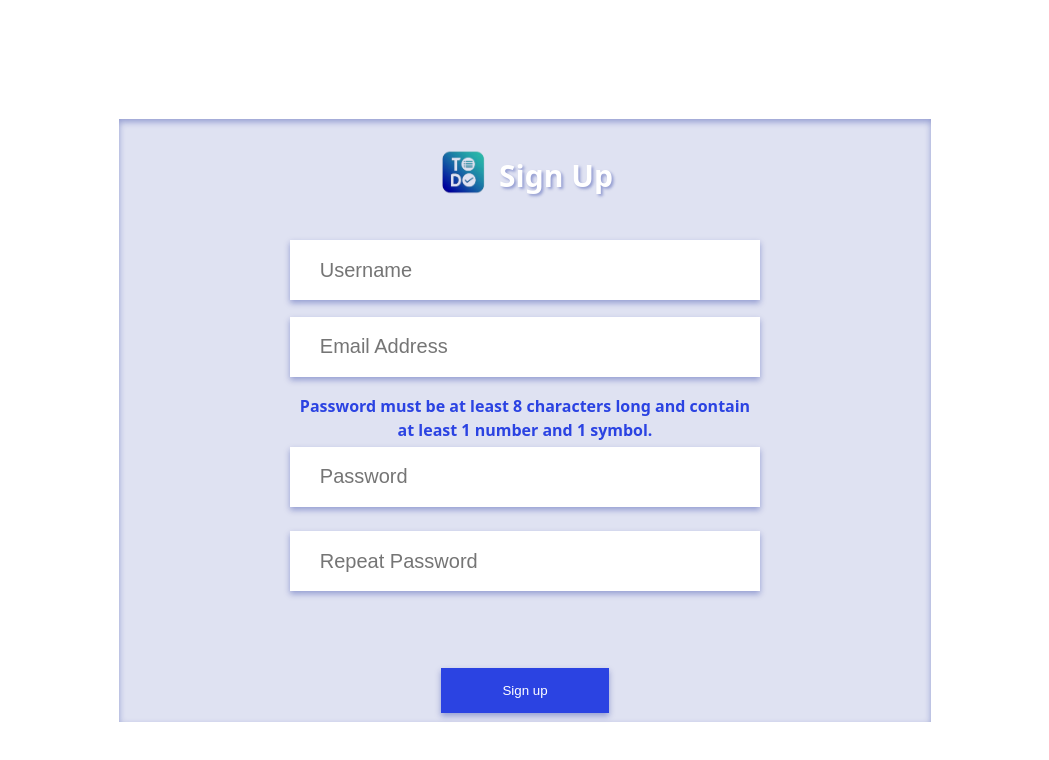
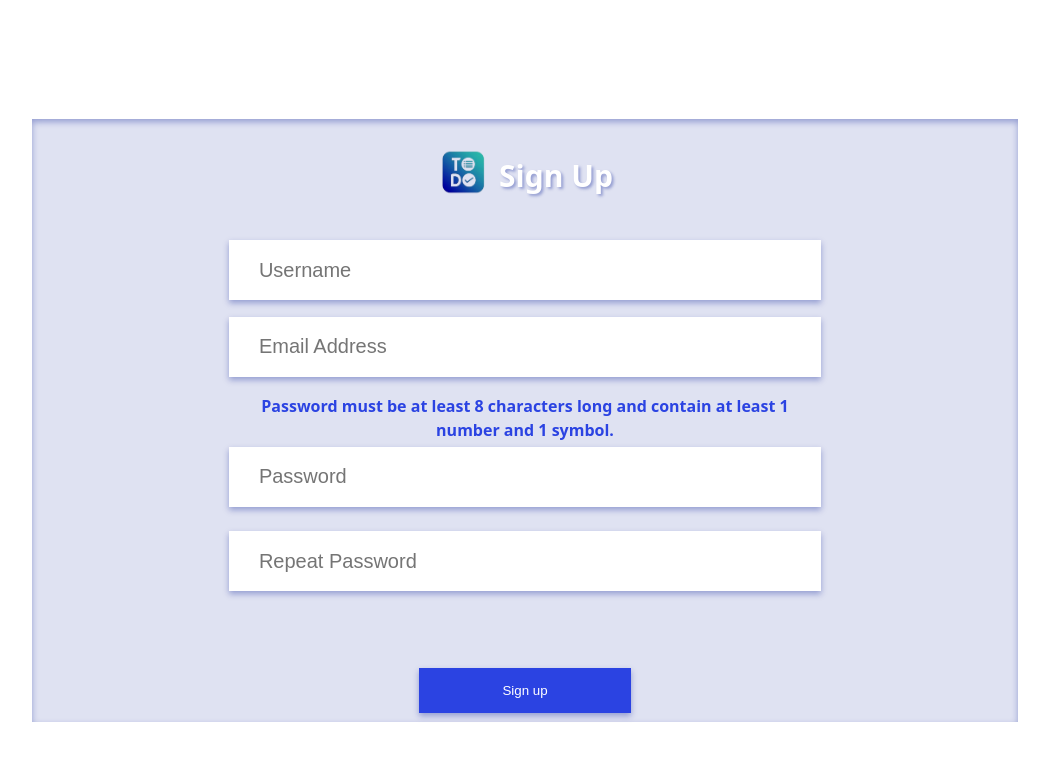
Before and after one commit to Ayomide-Segun/Todo-App, a React (Vite) app in the folder Todo-app-frontend/todoapp/: page /register in a window 1280 px wide. Shown: the top 760 px of the page, without its empty margins (115-1164 px from the left). Built offline with nearby package versions, Linux system fonts and the light colour scheme.

Commit message:
Added read me

```diff
--- a/Todo-app-frontend/todoapp/src/Login.css
+++ b/Todo-app-frontend/todoapp/src/Login.css
@@ -12,7 +12,7 @@
 .login-form, .register-form{
     display: flex;
     flex-direction: column;
-    width: 70%;
+    width: 85%;
     height: 90%;
     justify-content: space-around;
     align-items: center;
@@ -90,3 +90,6 @@ a{
 .forgot-password{
     font-size: 15px;
 }
+.recovery{
+    margin-bottom: 60px;
+}
--- a/Todo-app-frontend/todoapp/src/components/ForgotPassword.jsx
+++ b/Todo-app-frontend/todoapp/src/components/ForgotPassword.jsx
@@ -70,7 +70,7 @@ export function ForgotPassword(){
                         Reset
                     </button>
                 </div>:
-            <p>Recovery Email has been sent</p>
+            <p className='recovery'>Recovery Email has been sent</p>
             }
             </form>
         </main>
```
Also changed, not shown: Todo-app-frontend/todoapp/src/AIAssistant.css (line endings or trailing spaces), Todo-app-frontend/todoapp/src/App.css (line endings or trailing spaces), Todo-app-frontend/todoapp/src/InputScreen.css (line endings or trailing spaces), Todo-app-frontend/todoapp/src/TasksScreen.css (line endings or trailing spaces), 2 other files (tests, documents, lock files or other folders).
